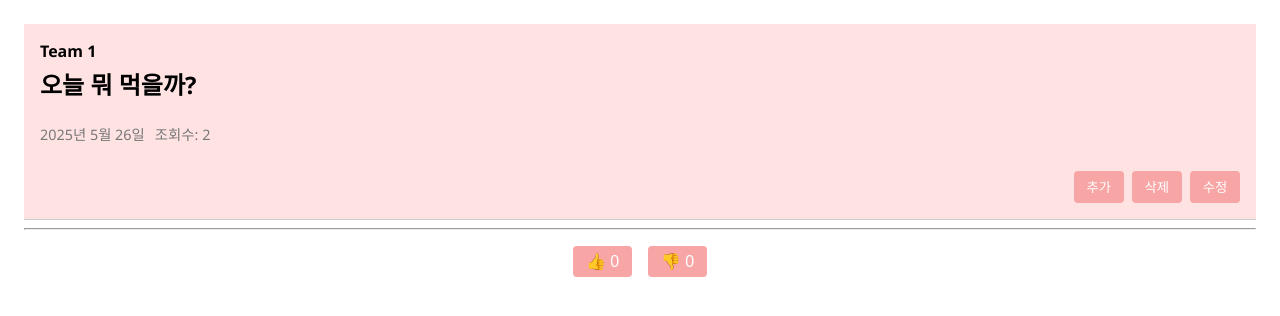
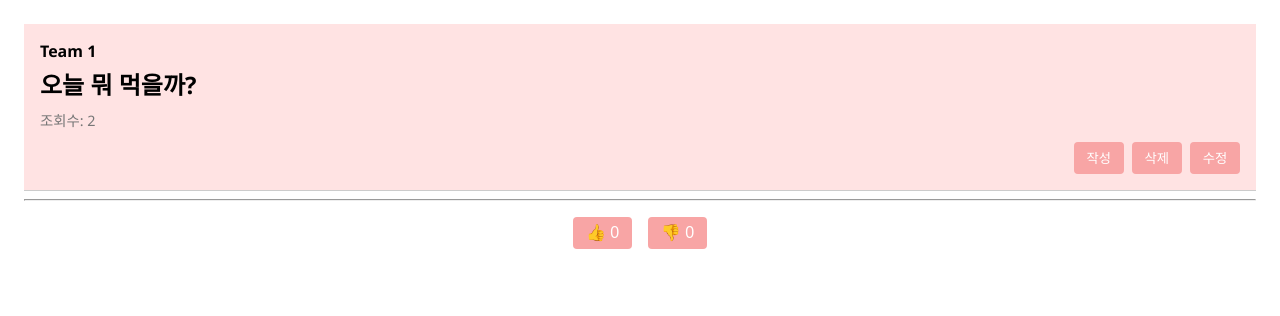
Before and after one commit to LC13Owl/team1_front, a React (Vite) app: page / in a window 1280 px wide. Shown: the top 316 px of the page. Built offline with nearby package versions, Linux system fonts and the light colour scheme.

Commit message:
작성시간 수정

```diff
--- a/src/App.jsx
+++ b/src/App.jsx
@@ -9,7 +9,7 @@ function App() {
   const [inputValue, setInputValue] = useState("");
   const [postText, setPostText] = useState("");
   const [isEditing, setIsEditing] = useState(false); // ✅ 수정 기능 추가
-
+  const [postTime, setPostTime] = useState(null);
   const handleAdd = () => {
     setShowInput(true);
     setInputValue("");
@@ -25,6 +25,7 @@ function App() {
   const handleRegister = () => {
     if (inputValue.trim() === "") return;
     setPostText(inputValue);
+    setPostTime(new Date());
     setInputValue("");
     setShowInput(false);
     setIsEditing(false);
@@ -44,6 +45,7 @@ function App() {
       <PostHeader
         title="오늘 뭐 먹을까?"
         team="Team 1"
+        date={postTime}
         onAdd={handleAdd}
         onDelete={handleDelete}
         onEdit={handleEdit}
--- a/src/components/PostDate.jsx
+++ b/src/components/PostDate.jsx
@@ -1,13 +1,20 @@
-const CustomDate = () => {
-  const today = new Date();
+import React from "react";
 
-  const formattedDate = `${today.getFullYear()}년 ${
-    today.getMonth() + 1
-  }월 ${today.getDate()}일`;
+const CustomDate = ({ date }) => {
+  if (!date) return null;
+
+  const formatted = new Date(date).toLocaleString("ko-KR", {
+    year: "numeric",
+    month: "long",
+    day: "numeric",
+    hour: "2-digit",
+    minute: "2-digit",
+  });
+
   return (
-    <div>
-      <p>{formattedDate}</p>
-    </div>
+    <span style={{ fontSize: "0.9rem", color: "#888" }}>
+      🕒 작성시각: {formatted}
+    </span>
   );
 };
 
--- a/src/components/PostHeader.jsx
+++ b/src/components/PostHeader.jsx
@@ -9,12 +9,11 @@ function PostHeader({ title, team, views, date, onAdd, onDelete, onEdit }) {
       <div className="team">{team}</div>
       <h2>{title}</h2>
       <div className="meta">
-        <CustomDate />
+        <CustomDate date={date} />
         <View />
-        <span>{date}</span>
       </div>
       <div className="buttons">
-        <button onClick={onAdd}>추가</button>
+        <button onClick={onAdd}>작성</button>
         <button onClick={onDelete}>삭제</button>
         <button onClick={onEdit}>수정</button>
       </div>
```
